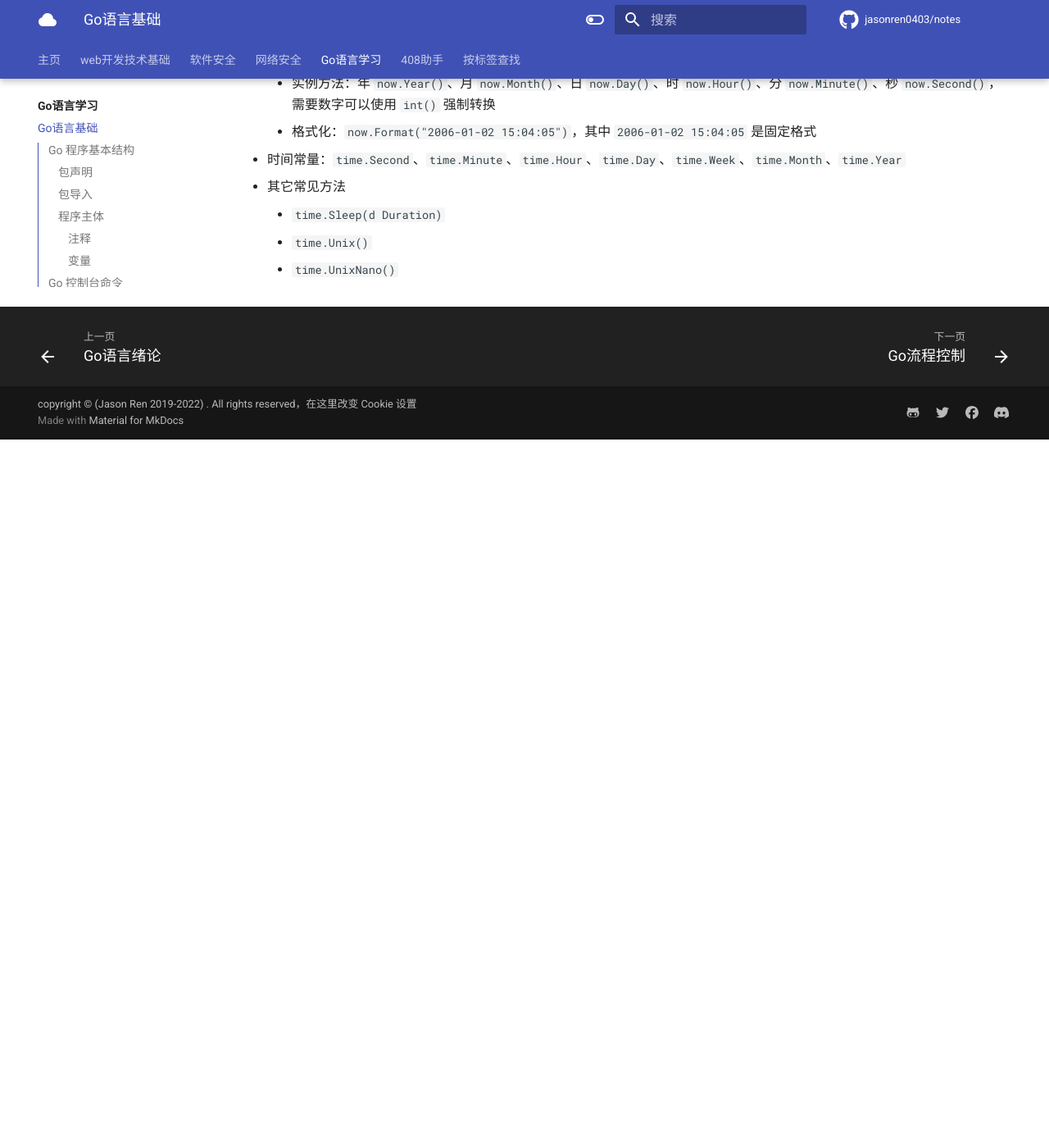
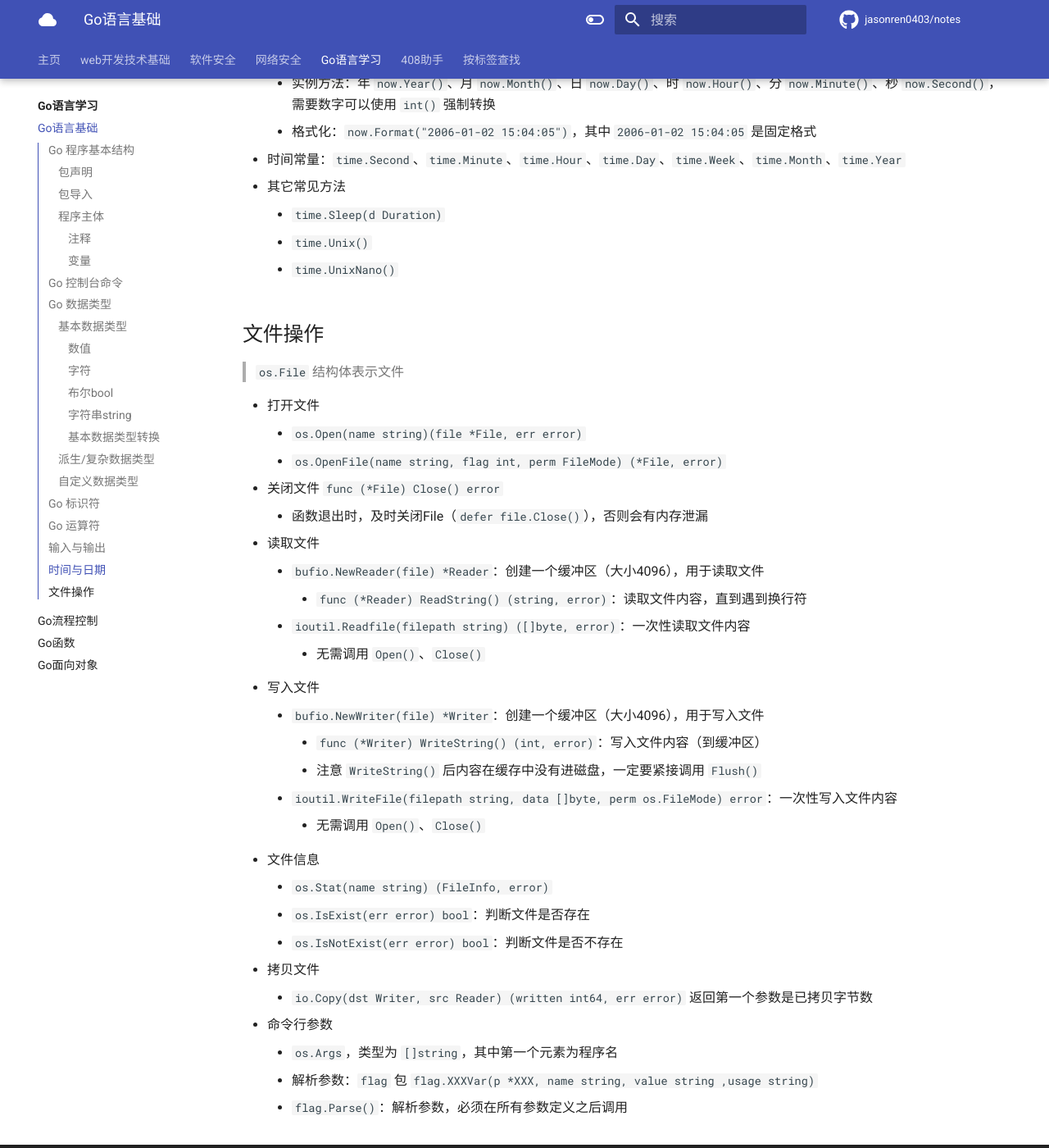
Before and after one commit to jasonren0403/notes, an MkDocs documentation site: the page built from notes_dev/golang/basic.md, in a window 1280 px wide and 1400 px high, scrolled down 10751 px. Shown: the whole window at 82% size. Built offline with MkDocs 1.6.1 and Material for MkDocs 9.7.7, drawn with Linux system fonts in a browser that asks for light colours; comment, search, counter and statistics services are not loaded; before the commit the page ends 11287 px from its top, so only the background shows below that.

Commit message:
add golang OOP note

````diff
--- a/mkdocs.yml
+++ b/mkdocs.yml
@@ -45,6 +45,7 @@
   - 'Go语言基础': 'golang/basic.md'
   - 'Go流程控制': 'golang/statement.md'
   - 'Go函数': 'golang/function.md'
+  - 'Go面向对象': 'golang/oop.md'
 - '408助手':
   - '408-helper/index.md'
   - '408考试大纲（2022版）': '408-helper/what-does-408-test.md'
--- a/notes_dev/golang/basic.md
+++ b/notes_dev/golang/basic.md
@@ -313,10 +313,10 @@
         * 遍历，逐个删除
         * make一个新的，原来的交给gc回收处理
 
-- 结构体
+- [函数](function.md)
+- [结构体](oop.md#结构体-struct)
+- [接口](oop.md#接口-interface)
 - 管道
-- [函数](function.md)
-- 接口
 
 ### 自定义数据类型
 ```go
@@ -387,3 +387,33 @@
     * `time.Sleep(d Duration)`
     * `time.Unix()`
     * `time.UnixNano()`
+
+## 文件操作
+> `os.File` 结构体表示文件
+
+- 打开文件
+    * `os.Open(name string)(file *File, err error)`
+    * `os.OpenFile(name string, flag int, perm FileMode) (*File, error)`
+- 关闭文件 `func (*File) Close() error`
+    * 函数退出时，及时关闭File（`defer file.Close()`），否则会有内存泄漏
+- 读取文件
+    * `bufio.NewReader(file) *Reader`：创建一个缓冲区（大小4096），用于读取文件
+        - `func (*Reader) ReadString() (string, error)`：读取文件内容，直到遇到换行符
+    * `ioutil.Readfile(filepath string) ([]byte, error)`：一次性读取文件内容
+        - 无需调用 `Open()`、`Close()`
+- 写入文件
+    * `bufio.NewWriter(file) *Writer`：创建一个缓冲区（大小4096），用于写入文件
+        - `func (*Writer) WriteString() (int, error)`：写入文件内容（到缓冲区）
+        - 注意 `WriteString()` 后内容在缓存中没有进磁盘，一定要紧接调用 `Flush()`
+    * `ioutil.WriteFile(filepath string, data []byte, perm os.FileMode) error`：一次性写入文件内容
+        - 无需调用 `Open()`、`Close()`
+- 文件信息
+    * `os.Stat(name string) (FileInfo, error)`
+    * `os.IsExist(err error) bool`：判断文件是否存在
+    * `os.IsNotExist(err error) bool`：判断文件是否不存在
+- 拷贝文件
+    * `io.Copy(dst Writer, src Reader) (written int64, err error)` 返回第一个参数是已拷贝字节数
+- 命令行参数
+    * `os.Args`，类型为 `[]string`，其中第一个元素为程序名
+    * 解析参数：`flag` 包 `flag.XXXVar(p *XXX, name string, value string ,usage string)`
+    * `flag.Parse()`：解析参数，必须在所有参数定义之后调用
````
Also changed, not shown: notes_dev/golang/oop.md (added, +212 -0 lines).
